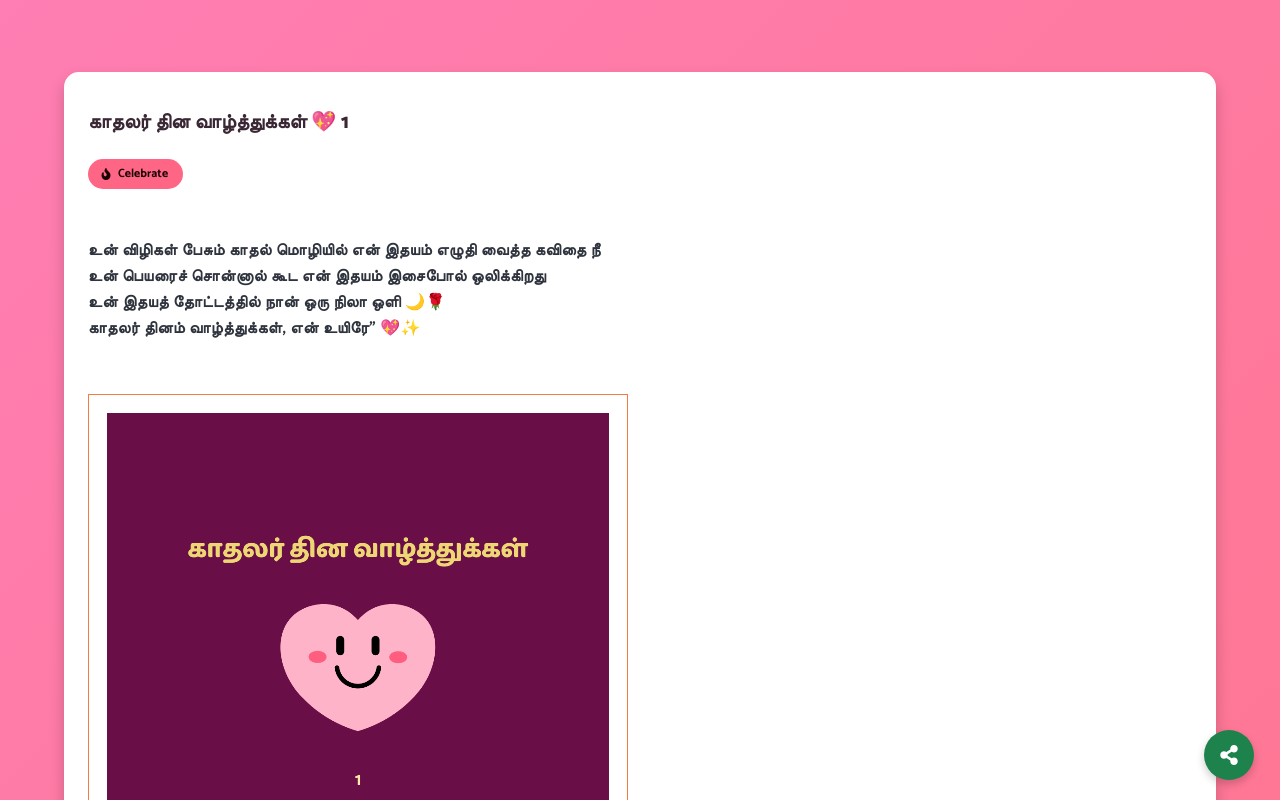
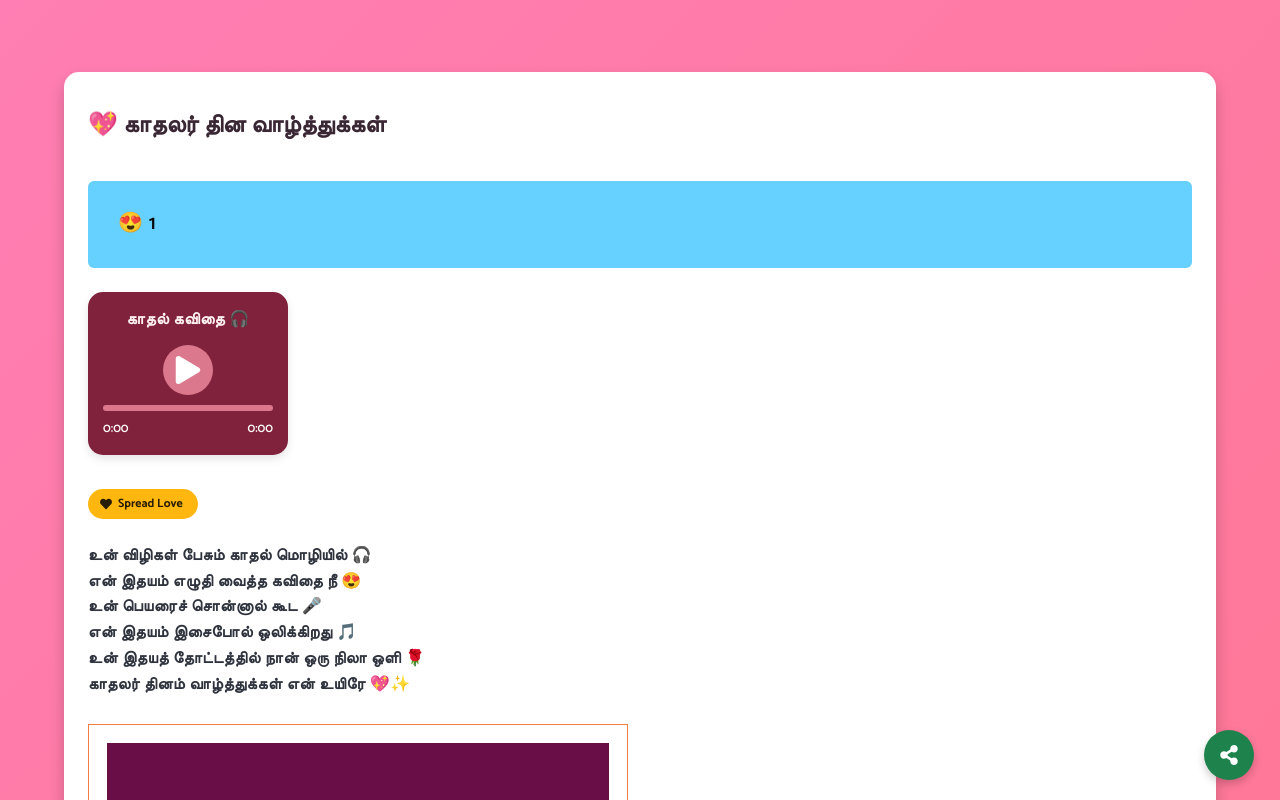
Before and after one commit to mskian/react-custom-wishes, a React (Vite) app: page /love/1 in a window 1280 px wide. Shown: the top 800 px of the page. Built offline with nearby package versions, Linux system fonts and the light colour scheme.

Commit message:
major tweaks and new componenets

```diff
--- /dev/null
+++ b/src/components/AudioPlayer.jsx
@@ -0,0 +1,79 @@
+import { useRef, useState, useEffect } from "react";
+import { FaPlay, FaPause } from "react-icons/fa";
+
+// eslint-disable-next-line react/prop-types
+const AudioPlayer = ({ src, title }) => {
+  const audioRef = useRef(null);
+  const [isPlaying, setIsPlaying] = useState(false);
+  const [progress, setProgress] = useState(0);
+  const [duration, setDuration] = useState(0);
+
+  useEffect(() => {
+    const audio = audioRef.current;
+    if (!audio) return;
+
+    const handleLoadedMetadata = () => {
+      setDuration(audio.duration);
+    };
+
+    const updateProgress = () => {
+      setProgress((audio.currentTime / audio.duration) * 100 || 0);
+    };
+
+    audio.addEventListener("loadedmetadata", handleLoadedMetadata);
+    audio.addEventListener("timeupdate", updateProgress);
+
+    return () => {
+      audio.removeEventListener("loadedmetadata", handleLoadedMetadata);
+      audio.removeEventListener("timeupdate", updateProgress);
+    };
+  }, []);
+
+  const togglePlay = () => {
+    const audio = audioRef.current;
+    if (!audio) return;
+
+    if (audio.paused) {
+      audio.play();
+      setIsPlaying(true);
+    } else {
+      audio.pause();
+      setIsPlaying(false);
+    }
+  };
+
+  return (
+    <div className="audio-player">
+      <audio
+        ref={audioRef}
+        src={src}
+        preload="auto"
+        autoPlay
+        loop
+        muted={false}
+      />
+      <p className="audio-title">{title}</p>
+
+      <button className="play-button" onClick={togglePlay}>
+        {isPlaying ? <FaPause size={28} /> : <FaPlay size={28} />}
+      </button>
+
+      <div className="progress-container">
+        <div className="progress-bar" style={{ width: `${progress}%` }}></div>
+      </div>
+
+      <div className="duration-container">
+        <span className="current-time">{`${Math.floor(
+          (audioRef.current?.currentTime || 0) / 60
+        )}:${Math.floor((audioRef.current?.currentTime || 0) % 60)
+          .toString()
+          .padStart(2, "0")}`}</span>
+        <span className="total-duration">{`${Math.floor(duration / 60)}:${Math.floor(duration % 60)
+          .toString()
+          .padStart(2, "0")}`}</span>
+      </div>
+    </div>
+  );
+};
+
+export default AudioPlayer;
--- /dev/null
+++ b/src/components/Love.jsx
@@ -0,0 +1,56 @@
+import { useCallback, useState } from 'react';
+import confetti from 'canvas-confetti';
+import { FaHeart } from 'react-icons/fa';
+
+export default function HeartConfetti() {
+  const [isAnimating, setIsAnimating] = useState(false);
+
+  const fireHeartConfetti = useCallback(() => {
+    if (isAnimating) return;
+    setIsAnimating(true);
+
+    const duration = 3000;
+    const end = Date.now() + duration;
+
+    const frame = () => {
+      const timeLeft = end - Date.now();
+      if (timeLeft <= 0) {
+        setIsAnimating(false);
+        return;
+      }
+
+      confetti({
+        particleCount: 8,
+        spread: 70,
+        startVelocity: 30,
+        origin: { x: Math.random(), y: Math.random() * 0.4 },
+        colors: ['#ff0055', '#ff66a3', '#ff3385'],
+        shapes: ['circle'],
+        scalar: 1.2,
+        ticks: 100,
+        decay: 0.92,
+      });
+
+      requestAnimationFrame(frame);
+    };
+
+    requestAnimationFrame(frame);
+  }, [isAnimating]);
+
+  return (
+    <div>
+      <button
+        className="button is-warning is-rounded is-small mt-2 mb-5"
+        onClick={fireHeartConfetti}
+        style={{ transition: 'transform 0.3s ease' }}
+        onMouseEnter={e => (e.target.style.transform = 'scale(1.1)')}
+        onMouseLeave={e => (e.target.style.transform = 'scale(1)' )}
+      >
+        <span className="icon">
+          <FaHeart />
+        </span>
+        <span>Spread Love</span>
+      </button>
+    </div>
+  );
+}
--- a/src/index.css
+++ b/src/index.css
@@ -191,3 +191,73 @@ canvas {
   text-transform: uppercase;
   font-size: 14px;
 }
+.audio-player {
+  width: 100%;
+  max-width: 200px;
+  padding: 15px;
+  border-radius: 15px;
+  background: #80223c;
+  box-shadow: 0 4px 8px rgba(0, 0, 0, 0.1);
+  display: flex;
+  flex-direction: column;
+  align-items: center;
+  justify-content: center;
+  text-align: center;
+}
+
+.audio-title {
+  font-family: "Catamaran", serif;
+  font-size: 1rem;
+  font-weight: 600;
+  color: rgb(255, 242, 242);
+  margin-bottom: 12px;
+}
+
+.play-button {
+  background: #db788e;
+  color: white;
+  border: none;
+  border-radius: 50%;
+  width: 50px;
+  height: 50px;
+  display: flex;
+  align-items: center;
+  justify-content: center;
+  font-size: 24px;
+  cursor: pointer;
+  transition: background 0.2s ease-in-out;
+}
+
+.play-button:hover {
+  background: #db788e;
+}
+
+.progress-container {
+  width: 100%;
+  height: 6px;
+  background: #db788e;
+  border-radius: 4px;
+  overflow: hidden;
+  margin-top: 10px;
+}
+
+.progress-bar {
+  height: 100%;
+  background: rgb(22, 2, 17);
+  transition: width 0.2s ease-in-out;
+}
+
+.duration-container {
+  width: 100%;
+  display: flex;
+  justify-content: space-between;
+  margin-top: 8px;
+  color: white;
+}
+
+.current-time,
+.total-duration {
+  font-family: "Catamaran", serif;
+  font-size: 0.8rem;
+  color: white;
+}
--- a/src/pages/Love.jsx
+++ b/src/pages/Love.jsx
@@ -2,9 +2,12 @@ import { useEffect, useState } from 'react'
 import { useParams, useNavigate } from 'react-router-dom'
 import sanitizeHtml from 'sanitize-html'
 import slugify from 'slugify'
-import { FaCopy, FaWhatsapp, FaTelegram, FaShareAlt, FaTimes } from "react-icons/fa";
+import { FaHome, FaCopy, FaWhatsapp, FaTelegram, FaShareAlt, FaTimes } from "react-icons/fa";
+import { IoIosCreate } from "react-icons/io";
 import ImageCanvas from "../ImageCanvas";
-import Confetti from '../Confetti';
+import Love from '../components/Love';
+import AudioPlayer from "../components/AudioPlayer";
+
 
 export default function GreetingPage() {
   const { slug } = useParams()
@@ -16,6 +19,14 @@ export default function GreetingPage() {
   const [userInput, setUserInput] = useState('');
   const [inputError, setInputError] = useState('');
   const [showSuccess, setShowSuccess] = useState(false);
+
+  useEffect(() => {
+    if (name) {
+      requestAnimationFrame(() => {
+        window.scrollTo({ top: 0, behavior: "smooth" });
+      });
+    }
+  }, [name]);
 
   useEffect(() => {
     try {
@@ -46,7 +57,7 @@ export default function GreetingPage() {
     // eslint-disable-next-line no-unused-vars
     } catch (error) {
       setIsValid(false)
-      navigate('/love/your-name', { replace: true })
+      navigate('/love/partner-name', { replace: true })
     }
   }, [slug, navigate])
 
@@ -83,29 +94,12 @@ export default function GreetingPage() {
 
     const formattedSlug = slugify(userInput.trim(), {
       replacement: '-',
+      remove: /[*+~.()'"!:@]/g,
       lower: true,
       strict: false
     })
     navigate(`/love/${formattedSlug}`)
-    window.location.reload()
-  }
-
-  const handleCopy = async (type) => {
-    try {
-      const statusKey = type === 'text' ? 'text' : 'url'
-      setCopyStatus(prev => ({ ...prev, [statusKey]: '✅ Copied' }))
-
-      if (type === 'url') {
-        await navigator.clipboard.writeText(window.location.href)
-      }
-
-      setTimeout(() => {
-        setCopyStatus(prev => ({ ...prev, [statusKey]: type === 'text' ? 'Copy Text' : 'Copy URL' }))
-      }, 2000)
-    // eslint-disable-next-line no-unused-vars
-    } catch (error) {
-      setCopyStatus({ text: 'Failed!', url: 'Failed!' })
-    }
+    setName(userInput.trim());
   }
 
   if (!isValid) return null;
@@ -114,6 +108,31 @@ export default function GreetingPage() {
   const overlayText = `${name}`;
   const shareURL = encodeURIComponent(window.location.href);
   const shareText = encodeURIComponent(`A special காதலர் தின வாழ்த்துக்கள் 💖 for you ${name}`);
+  const WishText = `உன் விழிகள் பேசும் காதல் மொழியில் 🎧\nஎன் இதயம் எழுதி வைத்த கவிதை நீ 😍\nஉன் பெயரைச் சொன்னால் கூட 🎤\nஎன் இதயம் இசைபோல் ஒலிக்கிறது 🎵\nஉன் இதயத் தோட்டத்தில் நான் ஒரு நிலா ஒளி 🌹\nகாதலர் தினம் வாழ்த்துக்கள் என் உயிரே 💖✨`;
+   const cleanWish = sanitizeHtml(WishText, {
+          allowedTags: [],
+          allowedAttributes: {},
+          transformTags: { br: () => ({ tagName: 'br', attribs: {} }) }
+        }).replace(/\n/g, '<br />')
+
+  const handleCopy = async (type) => {
+          try {
+            if (type === 'text') {
+              await navigator.clipboard.writeText(WishText)
+              setCopyStatus(prev => ({ ...prev, text: '✅ Copied' }))
+            } else {
+              await navigator.clipboard.writeText(window.location.href)
+              setCopyStatus(prev => ({ ...prev, url: '✅ Copied' }))
+            }
+
+            setTimeout(() => {
+              setCopyStatus({ text: 'Copy Text', url: 'Copy URL' })
+            }, 2000)
+          // eslint-disable-next-line no-unused-vars
+          } catch (error) {
+            setCopyStatus({ text: 'Failed!', url: 'Failed!' })
+          }
+        }
 
   return (
     <>
@@ -124,21 +143,29 @@ export default function GreetingPage() {
               Greeting successfully updated ✨
             </div>
           )}
-          <h1 className="title is-5 mb-4 mt-4">
-            காதலர் தின வாழ்த்துக்கள் 💖 {name}
+          <h1 className="title is-4 mb-4 mt-4">
+            💖 காதலர் தின வாழ்த்துக்கள்<br />
           </h1>
-          <Confetti key={name} />
           <br />
-          <p className="wish-content has-text-dark">
-            உன் விழிகள் பேசும் காதல் மொழியில் என் இதயம் எழுதி வைத்த கவிதை நீ <br />
-            உன் பெயரைச் சொன்னால் கூட என் இதயம் இசைபோல் ஒலிக்கிறது <br />
-            உன் இதயத் தோட்டத்தில் நான் ஒரு நிலா ஒளி 🌙🌹 <br />
-            <b>காதலர் தினம் வாழ்த்துக்கள், என் உயிரே&quot; 💖✨</b>
-          </p>
-          <br /><br />
+          <p className="wish-content has-text-black is-size-5 notification is-info">😍 {name}</p>
+          <AudioPlayer src="https://christmaswish.pages.dev/love.mp3" title="காதல் கவிதை 🎧" />
+          <br />
+          <Love key={name} />
+          {cleanWish && (
+          <p className="wish-content has-text-dark" dangerouslySetInnerHTML={{ __html: cleanWish }} />
+           )}
+          <br />
           <ImageCanvas image={imageURL} text={overlayText} />
           <br /><hr />
           <div className="field is-grouped">
+            <button
+              className="button is-warning"
+              onClick={() => handleCopy('text')}
+              type="button"
+            >
+              <FaCopy />&nbsp;
+              <span>{copyStatus.text}</span>
+            </button>
             <button
               className="button is-info"
               onClick={() => handleCopy('url')}
@@ -180,10 +207,19 @@ export default function GreetingPage() {
                 className="button is-primary"
                 disabled={!!inputError || !userInput.trim()}
               >
-                Generate Greeting
+                <IoIosCreate size={15} />&nbsp; Create
               </button>
             </div>
           </form>
+          <br />
+          <div className="buttons is-centered">
+             <button
+                className="button is-link"
+                onClick={() => navigate('/love/partner-name')}
+              >
+                <FaHome />
+              </button>
+          </div>
           <br />
         </div>
       </div>
```
